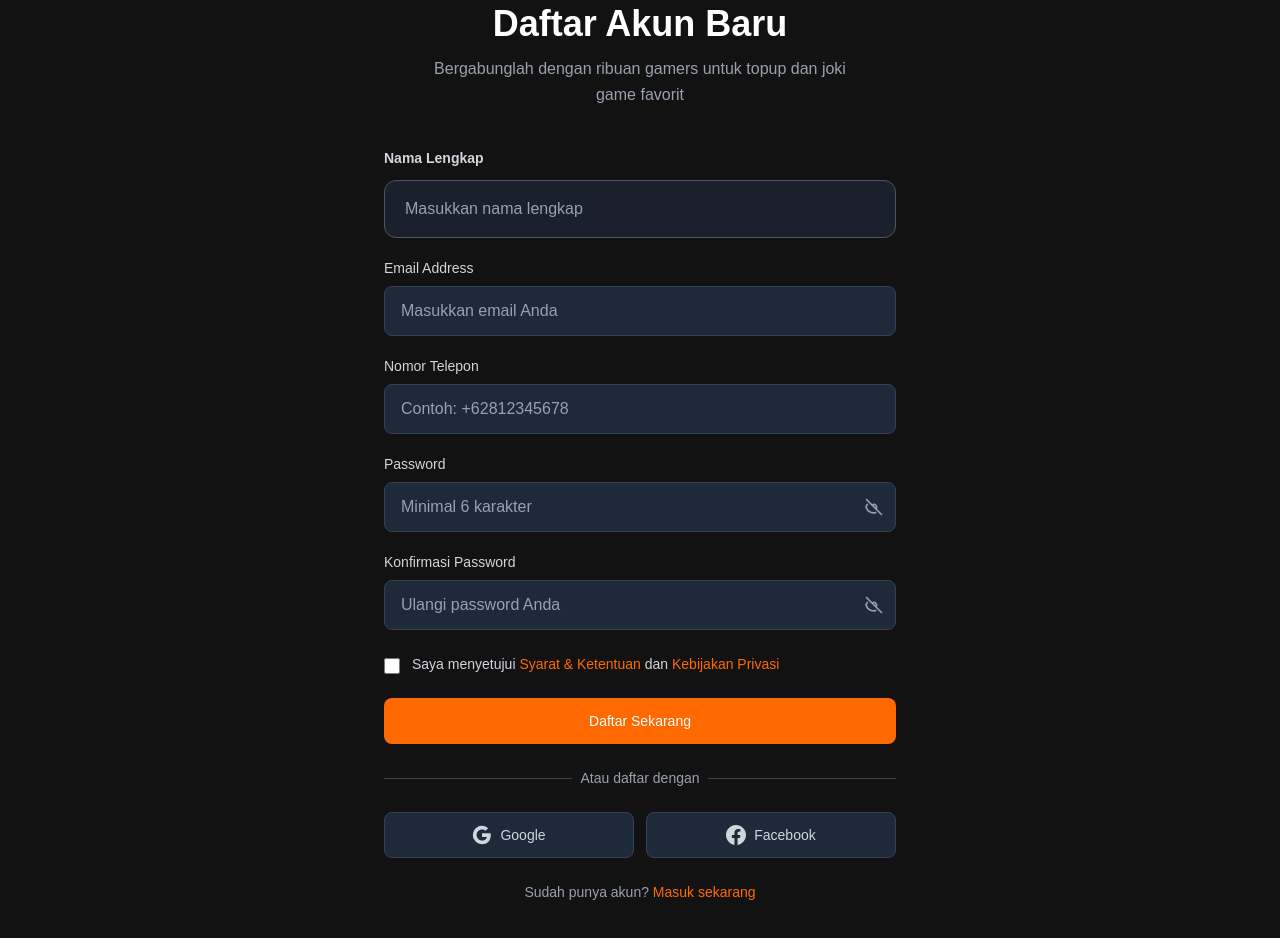
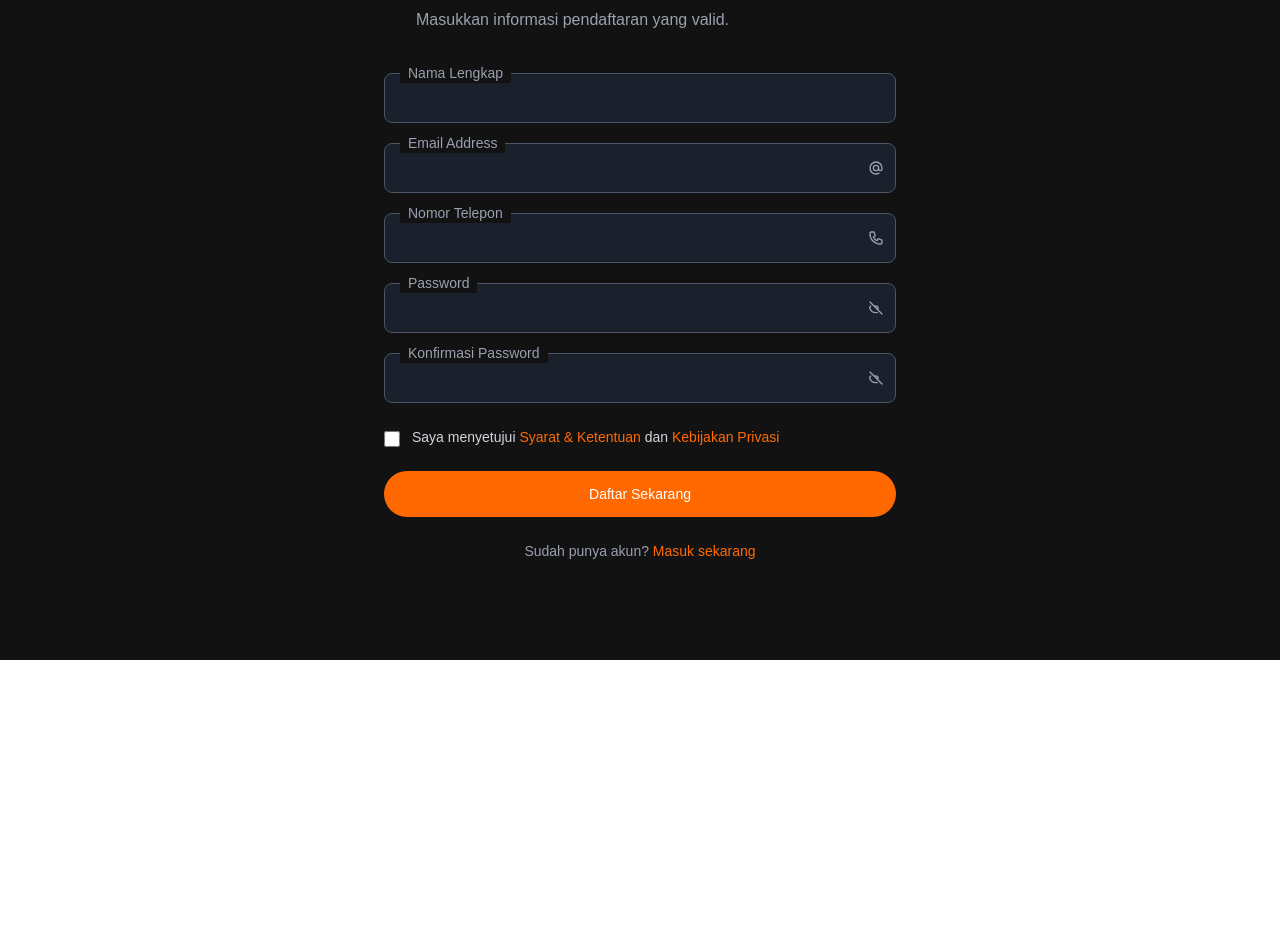
Before and after one commit to akbarryyan/topup-nextjs, a Next.js app: page /auth/register in a window 1280 px wide. Shown: the part 140-1078 px from the top of the page. After the commit the page ends 800 px from the top, so only its background shows below. Built offline with nearby package versions, Linux system fonts and the light colour scheme.

Commit message:
Refactor Login and Register pages for improved layout, styling, and user guidance

```diff
--- a/src/app/auth/login/page.js
+++ b/src/app/auth/login/page.js
@@ -38,9 +38,9 @@ export default function LoginPage() {
     <div className="h-screen bg-[#121212] flex items-center justify-center px-6 sm:px-8 lg:px-10 overflow-hidden">
       <div className="max-w-md w-full space-y-6">
         {/* Header */}
-        <div className="text-center">
+        <div className="text-start">
           <h2 className="text-2xl md:text-3xl font-bold text-white mb-2">
-            Masuk ke Akun
+            Masuk
           </h2>
           <p className="text-gray-400 text-sm leading-relaxed">
             Masuk dengan akun yang telah kamu daftarkan.
@@ -48,7 +48,7 @@ export default function LoginPage() {
         </div>
 
         {/* Login Form */}
-        <form className="mt-6 space-y-5" onSubmit={handleSubmit}>
+        <form className="mt-10 space-y-5" onSubmit={handleSubmit}>
           <div className="space-y-4">
             {/* Email Input */}
             <div className="relative">
--- a/src/app/auth/register/page.js
+++ b/src/app/auth/register/page.js
@@ -92,23 +92,15 @@ export default function RegisterPage() {
   };
 
   return (
-    <div className="min-h-screen bg-[#121212] flex items-center justify-center px-6 sm:px-8 lg:px-10 py-12">
+    <div className="h-screen bg-[#121212] flex items-center justify-center px-6 sm:px-8 lg:px-10 overflow-hidden">
       <div className="max-w-lg w-full space-y-8">
         {/* Header */}
-        <div className="text-center">
-          <Link href="/" className="inline-flex items-center mb-10">
-            <div className="w-14 h-14 bg-orange-500 rounded-xl flex items-center justify-center shadow-lg">
-              <span className="text-white font-bold text-2xl">T</span>
-            </div>
-            <span className="ml-4 text-3xl font-bold text-white">
-              TopUpGames
-            </span>
-          </Link>
-          <h2 className="text-3xl md:text-4xl font-bold text-white mb-3">
-            Daftar Akun Baru
+        <div className="text-start">
+          <h2 className="text-2xl md:text-4xl font-bold text-white mb-2">
+            Daftar
           </h2>
           <p className="text-gray-400 text-base leading-relaxed max-w-md mx-auto">
-            Bergabunglah dengan ribuan gamers untuk topup dan joki game favorit
+            Masukkan informasi pendaftaran yang valid.
           </p>
         </div>
 
@@ -116,13 +108,7 @@ export default function RegisterPage() {
         <form className="mt-10 space-y-6" onSubmit={handleSubmit}>
           <div className="space-y-5">
             {/* Full Name Input */}
-            <div>
-              <label
-                htmlFor="fullName"
-                className="block text-sm font-semibold text-gray-300 mb-3"
-              >
-                Nama Lengkap
-              </label>
+            <div className="relative">
               <input
                 id="fullName"
                 name="fullName"
@@ -130,24 +116,26 @@ export default function RegisterPage() {
                 required
                 value={formData.fullName}
                 onChange={handleChange}
-                className={`w-full px-5 py-4 bg-gray-800/70 border rounded-xl text-white placeholder-gray-400 focus:outline-none focus:ring-2 focus:ring-orange-500 focus:border-orange-500 transition-all duration-300 backdrop-blur-sm ${
+                className={`w-full px-4 py-3 bg-gray-800/70 border rounded-lg text-white placeholder-transparent focus:outline-none focus:ring-1 focus:ring-orange-500 focus:border-orange-500 transition-all duration-300 backdrop-blur-sm peer ${
                   errors.fullName ? "border-red-500" : "border-gray-600"
                 }`}
-                placeholder="Masukkan nama lengkap"
+                placeholder="Nama Lengkap"
               />
+              <label
+                htmlFor="fullName"
+                className={`absolute left-4 -top-2.5 bg-[#121212] px-2 text-sm font-medium transition-all duration-300 peer-focus:text-orange-500 ${
+                  errors.fullName ? "text-red-400" : "text-gray-400"
+                }`}
+              >
+                Nama Lengkap
+              </label>
               {errors.fullName && (
                 <p className="mt-2 text-sm text-red-400">{errors.fullName}</p>
               )}
             </div>
 
             {/* Email Input */}
-            <div>
-              <label
-                htmlFor="email"
-                className="block text-sm font-medium text-gray-300 mb-2"
-              >
-                Email Address
-              </label>
+            <div className="relative">
               <input
                 id="email"
                 name="email"
@@ -155,24 +143,41 @@ export default function RegisterPage() {
                 required
                 value={formData.email}
                 onChange={handleChange}
-                className={`w-full px-4 py-3 bg-gray-800 border rounded-lg text-white placeholder-gray-400 focus:outline-none focus:ring-2 focus:ring-orange-500 focus:border-transparent transition-all duration-300 ${
-                  errors.email ? "border-red-500" : "border-gray-700"
+                className={`w-full px-4 py-3 bg-gray-800/70 border rounded-lg text-white placeholder-transparent focus:outline-none focus:ring-1 focus:ring-orange-500 focus:border-orange-500 transition-all duration-300 backdrop-blur-sm peer ${
+                  errors.email ? "border-red-500" : "border-gray-600"
                 }`}
-                placeholder="Masukkan email Anda"
+                placeholder="Email Address"
               />
+              <label
+                htmlFor="email"
+                className={`absolute left-4 -top-2.5 bg-[#121212] px-2 text-sm font-medium transition-all duration-300 peer-focus:text-orange-500 ${
+                  errors.email ? "text-red-400" : "text-gray-400"
+                }`}
+              >
+                Email Address
+              </label>
+              <div className="absolute inset-y-0 right-0 pr-3 flex items-center">
+                <svg
+                  className="h-4 w-4 text-gray-400"
+                  fill="none"
+                  viewBox="0 0 24 24"
+                  stroke="currentColor"
+                >
+                  <path
+                    strokeLinecap="round"
+                    strokeLinejoin="round"
+                    strokeWidth={2}
+                    d="M16 12a4 4 0 10-8 0 4 4 0 008 0zm0 0v1.5a2.5 2.5 0 005 0V12a9 9 0 10-9 9m4.5-1.206a8.959 8.959 0 01-4.5 1.207"
+                  />
+                </svg>
+              </div>
               {errors.email && (
-                <p className="mt-1 text-sm text-red-500">{errors.email}</p>
+                <p className="mt-2 text-sm text-red-400">{errors.email}</p>
               )}
             </div>
 
             {/* Phone Input */}
-            <div>
-              <label
-                htmlFor="phone"
-                className="block text-sm font-medium text-gray-300 mb-2"
-              >
-                Nomor Telepon
-              </label>
+            <div className="relative">
               <input
                 id="phone"
                 name="phone"
@@ -180,24 +185,40 @@ export default function RegisterPage() {
                 required
                 value={formData.phone}
                 onChange={handleChange}
-                className={`w-full px-4 py-3 bg-gray-800 border rounded-lg text-white placeholder-gray-400 focus:outline-none focus:ring-2 focus:ring-orange-500 focus:border-transparent transition-all duration-300 ${
-                  errors.phone ? "border-red-500" : "border-gray-700"
+                className={`w-full px-4 py-3 bg-gray-800/70 border rounded-lg text-white placeholder-transparent focus:outline-none focus:ring-1 focus:ring-orange-500 focus:border-orange-500 transition-all duration-300 backdrop-blur-sm peer ${
+                  errors.phone ? "border-red-500" : "border-gray-600"
                 }`}
-                placeholder="Contoh: +62812345678"
+                placeholder="Nomor Telepon"
               />
+              <label
+                htmlFor="phone"
+                className={`absolute left-4 -top-2.5 bg-[#121212] px-2 text-sm font-medium transition-all duration-300 peer-focus:text-orange-500 ${
+                  errors.phone ? "text-red-400" : "text-gray-400"
+                }`}
+              >
+                Nomor Telepon
+              </label>
+              <div className="absolute inset-y-0 right-0 pr-3 flex items-center">
+                <svg
+                  className="h-4 w-4 text-gray-400"
+                  fill="none"
+                  viewBox="0 0 24 24"
+                  stroke="currentColor"
+                >
+                  <path
+                    strokeLinecap="round"
+                    strokeLinejoin="round"
+                    strokeWidth={2}
+                    d="M3 5a2 2 0 012-2h3.28a1 1 0 01.948.684l1.498 4.493a1 1 0 01-.502 1.21l-2.257 1.13a11.042 11.042 0 005.516 5.516l1.13-2.257a1 1 0 011.21-.502l4.493 1.498a1 1 0 01.684.949V19a2 2 0 01-2 2h-1C9.716 21 3 14.284 3 6V5z"
+                  />
+                </svg>
+              </div>
               {errors.phone && (
-                <p className="mt-1 text-sm text-red-500">{errors.phone}</p>
+                <p className="mt-2 text-sm text-red-400">{errors.phone}</p>
               )}
             </div>
 
             {/* Password Input */}
-            <div>
-              <label
-                htmlFor="password"
-                className="block text-sm font-medium text-gray-300 mb-2"
-              >
-                Password
-              </label>
             <div className="relative">
               <input
                 id="password"
@@ -206,11 +227,19 @@ export default function RegisterPage() {
                 required
                 value={formData.password}
                 onChange={handleChange}
-                  className={`w-full px-4 py-3 bg-gray-800 border rounded-lg text-white placeholder-gray-400 focus:outline-none focus:ring-2 focus:ring-orange-500 focus:border-transparent transition-all duration-300 ${
-                    errors.password ? "border-red-500" : "border-gray-700"
+                className={`w-full px-4 py-3 bg-gray-800/70 border rounded-lg text-white placeholder-transparent focus:outline-none focus:ring-1 focus:ring-orange-500 focus:border-orange-500 transition-all duration-300 backdrop-blur-sm peer ${
+                  errors.password ? "border-red-500" : "border-gray-600"
                 }`}
-                  placeholder="Minimal 6 karakter"
+                placeholder="Password"
               />
+              <label
+                htmlFor="password"
+                className={`absolute left-4 -top-2.5 bg-[#121212] px-2 text-sm font-medium transition-all duration-300 peer-focus:text-orange-500 ${
+                  errors.password ? "text-red-400" : "text-gray-400"
+                }`}
+              >
+                Password
+              </label>
               <button
                 type="button"
                 onClick={() => setShowPassword(!showPassword)}
@@ -218,7 +247,7 @@ export default function RegisterPage() {
               >
                 {showPassword ? (
                   <svg
-                      className="h-5 w-5 text-gray-400 hover:text-gray-300"
+                    className="h-4 w-4 text-gray-400 hover:text-gray-300 transition-colors duration-200"
                     fill="none"
                     viewBox="0 0 24 24"
                     stroke="currentColor"
@@ -238,7 +267,7 @@ export default function RegisterPage() {
                   </svg>
                 ) : (
                   <svg
-                      className="h-5 w-5 text-gray-400 hover:text-gray-300"
+                    className="h-4 w-4 text-gray-400 hover:text-gray-300 transition-colors duration-200"
                     fill="none"
                     viewBox="0 0 24 24"
                     stroke="currentColor"
@@ -252,20 +281,12 @@ export default function RegisterPage() {
                   </svg>
                 )}
               </button>
-              </div>
               {errors.password && (
-                <p className="mt-1 text-sm text-red-500">{errors.password}</p>
+                <p className="mt-2 text-sm text-red-400">{errors.password}</p>
               )}
             </div>
 
             {/* Confirm Password Input */}
-            <div>
-              <label
-                htmlFor="confirmPassword"
-                className="block text-sm font-medium text-gray-300 mb-2"
-              >
-                Konfirmasi Password
-              </label>
             <div className="relative">
               <input
                 id="confirmPassword"
@@ -274,13 +295,19 @@ export default function RegisterPage() {
                 required
                 value={formData.confirmPassword}
                 onChange={handleChange}
-                  className={`w-full px-4 py-3 bg-gray-800 border rounded-lg text-white placeholder-gray-400 focus:outline-none focus:ring-2 focus:ring-orange-500 focus:border-transparent transition-all duration-300 ${
-                    errors.confirmPassword
-                      ? "border-red-500"
-                      : "border-gray-700"
+                className={`w-full px-4 py-3 bg-gray-800/70 border rounded-lg text-white placeholder-transparent focus:outline-none focus:ring-1 focus:ring-orange-500 focus:border-orange-500 transition-all duration-300 backdrop-blur-sm peer ${
+                  errors.confirmPassword ? "border-red-500" : "border-gray-600"
                 }`}
-                  placeholder="Ulangi password Anda"
+                placeholder="Konfirmasi Password"
               />
+              <label
+                htmlFor="confirmPassword"
+                className={`absolute left-4 -top-2.5 bg-[#121212] px-2 text-sm font-medium transition-all duration-300 peer-focus:text-orange-500 ${
+                  errors.confirmPassword ? "text-red-400" : "text-gray-400"
+                }`}
+              >
+                Konfirmasi Password
+              </label>
               <button
                 type="button"
                 onClick={() => setShowConfirmPassword(!showConfirmPassword)}
@@ -288,7 +315,7 @@ export default function RegisterPage() {
               >
                 {showConfirmPassword ? (
                   <svg
-                      className="h-5 w-5 text-gray-400 hover:text-gray-300"
+                    className="h-4 w-4 text-gray-400 hover:text-gray-300 transition-colors duration-200"
                     fill="none"
                     viewBox="0 0 24 24"
                     stroke="currentColor"
@@ -308,7 +335,7 @@ export default function RegisterPage() {
                   </svg>
                 ) : (
                   <svg
-                      className="h-5 w-5 text-gray-400 hover:text-gray-300"
+                    className="h-4 w-4 text-gray-400 hover:text-gray-300 transition-colors duration-200"
                     fill="none"
                     viewBox="0 0 24 24"
                     stroke="currentColor"
@@ -322,9 +349,8 @@ export default function RegisterPage() {
                   </svg>
                 )}
               </button>
-              </div>
               {errors.confirmPassword && (
-                <p className="mt-1 text-sm text-red-500">
+                <p className="mt-2 text-sm text-red-400">
                   {errors.confirmPassword}
                 </p>
               )}
@@ -363,7 +389,7 @@ export default function RegisterPage() {
               </label>
             </div>
             {errors.agreeToTerms && (
-              <p className="mt-1 text-sm text-red-500">{errors.agreeToTerms}</p>
+              <p className="mt-2 text-sm text-red-400">{errors.agreeToTerms}</p>
             )}
           </div>
 
@@ -371,7 +397,7 @@ export default function RegisterPage() {
           <button
             type="submit"
             disabled={isLoading}
-            className="group relative w-full flex justify-center py-3 px-4 border border-transparent text-sm font-medium rounded-lg text-white bg-orange-500 hover:bg-orange-600 focus:outline-none focus:ring-2 focus:ring-offset-2 focus:ring-orange-500 disabled:opacity-50 disabled:cursor-not-allowed transition-all duration-300"
+            className="group relative w-full flex justify-center py-3 px-4 border border-transparent text-sm font-medium rounded-4xl text-white bg-orange-500 hover:bg-orange-600 focus:outline-none focus:ring-2 focus:ring-offset-2 focus:ring-orange-500 disabled:opacity-50 disabled:cursor-not-allowed transition-all duration-300"
           >
             {isLoading ? (
               <svg
@@ -398,61 +424,6 @@ export default function RegisterPage() {
             {isLoading ? "Memproses..." : "Daftar Sekarang"}
           </button>
 
-          {/* Social Register */}
-          <div className="mt-6">
-            <div className="relative">
-              <div className="absolute inset-0 flex items-center">
-                <div className="w-full border-t border-gray-700" />
-              </div>
-              <div className="relative flex justify-center text-sm">
-                <span className="px-2 bg-[#121212] text-gray-400">
-                  Atau daftar dengan
-                </span>
-              </div>
-            </div>
-
-            <div className="mt-6 grid grid-cols-2 gap-3">
-              <button
-                type="button"
-                className="w-full inline-flex justify-center py-3 px-4 border border-gray-700 rounded-lg bg-gray-800 text-sm font-medium text-gray-300 hover:bg-gray-700 transition-all duration-300"
-              >
-                <svg className="w-5 h-5" viewBox="0 0 24 24">
-                  <path
-                    fill="currentColor"
-                    d="M22.56 12.25c0-.78-.07-1.53-.2-2.25H12v4.26h5.92c-.26 1.37-1.04 2.53-2.21 3.31v2.77h3.57c2.08-1.92 3.28-4.74 3.28-8.09z"
-                  />
-                  <path
-                    fill="currentColor"
-                    d="M12 23c2.97 0 5.46-.98 7.28-2.66l-3.57-2.77c-.98.66-2.23 1.06-3.71 1.06-2.86 0-5.29-1.93-6.16-4.53H2.18v2.84C3.99 20.53 7.7 23 12 23z"
-                  />
-                  <path
-                    fill="currentColor"
-                    d="M5.84 14.09c-.22-.66-.35-1.36-.35-2.09s.13-1.43.35-2.09V7.07H2.18C1.43 8.55 1 10.22 1 12s.43 3.45 1.18 4.93l2.85-2.22.81-.62z"
-                  />
-                  <path
-                    fill="currentColor"
-                    d="M12 5.38c1.62 0 3.06.56 4.21 1.64l3.15-3.15C17.45 2.09 14.97 1 12 1 7.7 1 3.99 3.47 2.18 7.07l3.66 2.84c.87-2.6 3.3-4.53 6.16-4.53z"
-                  />
-                </svg>
-                <span className="ml-2">Google</span>
-              </button>
-
-              <button
-                type="button"
-                className="w-full inline-flex justify-center py-3 px-4 border border-gray-700 rounded-lg bg-gray-800 text-sm font-medium text-gray-300 hover:bg-gray-700 transition-all duration-300"
-              >
-                <svg
-                  className="w-5 h-5"
-                  fill="currentColor"
-                  viewBox="0 0 24 24"
-                >
-                  <path d="M24 12.073c0-6.627-5.373-12-12-12s-12 5.373-12 12c0 5.99 4.388 10.954 10.125 11.854v-8.385H7.078v-3.47h3.047V9.43c0-3.007 1.792-4.669 4.533-4.669 1.312 0 2.686.235 2.686.235v2.953H15.83c-1.491 0-1.956.925-1.956 1.874v2.25h3.328l-.532 3.47h-2.796v8.385C19.612 23.027 24 18.062 24 12.073z" />
-                </svg>
-                <span className="ml-2">Facebook</span>
-              </button>
-            </div>
-          </div>
-
           {/* Login Link */}
           <div className="text-center">
             <p className="text-sm text-gray-400">
```
Lines whose indentation alone changed are shown as unchanged.
